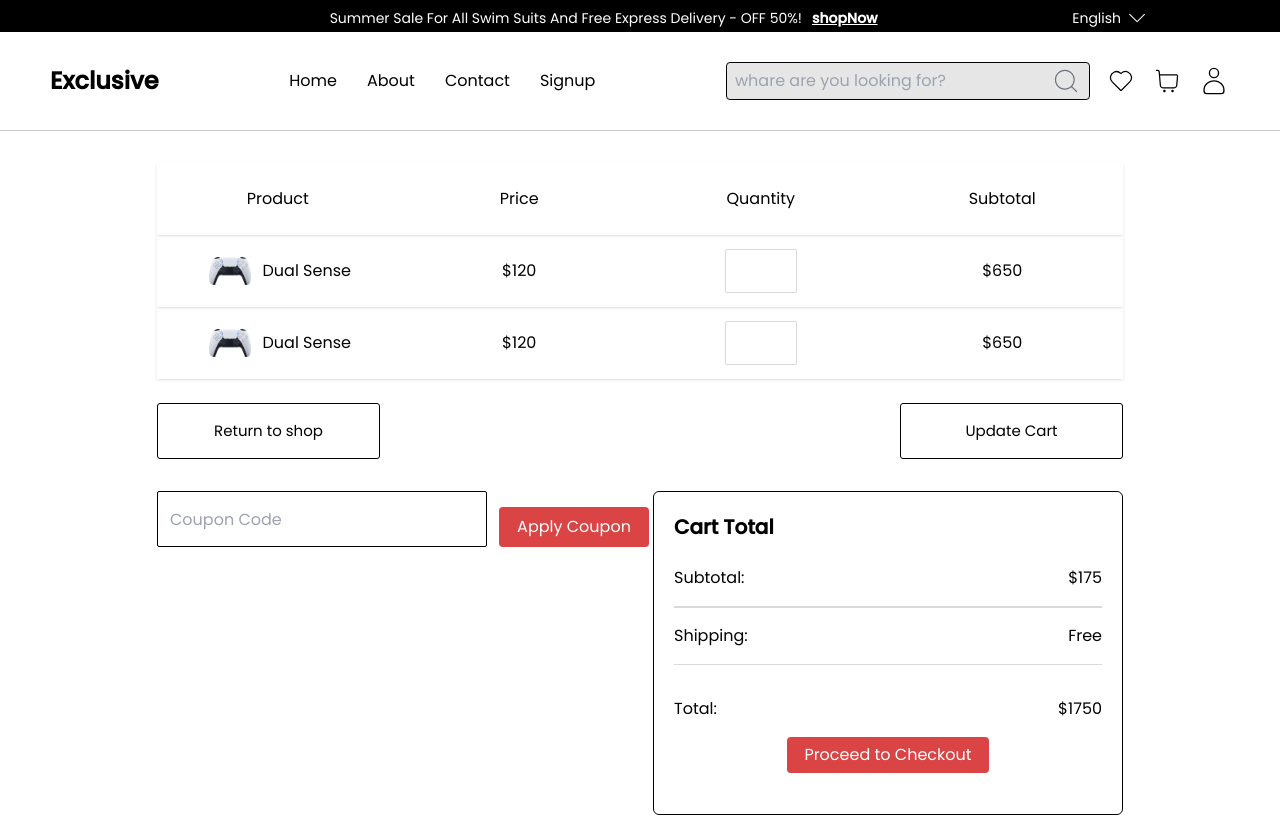
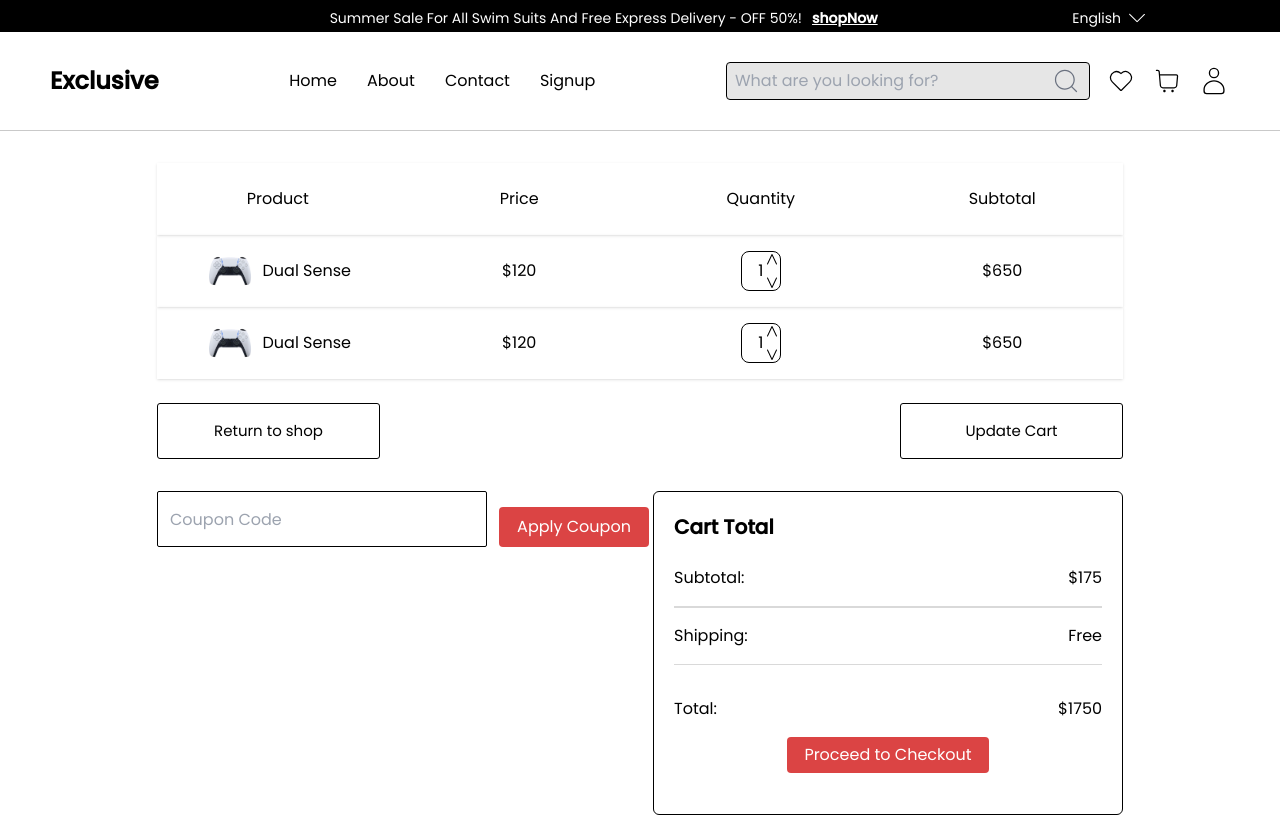
Before and after one commit to aryal31/Ecommerce-, a React (Vite) app: page /cart in a window 1280 px wide. Shown: the top 817 px of the page. Built offline with nearby package versions, Linux system fonts and the light colour scheme.

Commit message:
update: custom increment-decrement button

```diff
--- a/src/components/CartTotalbox.jsx
+++ b/src/components/CartTotalbox.jsx
@@ -5,7 +5,7 @@ const CartTotalbox = () => {
     <div className="border-[1.5px] border-black rounded-md flex flex-col w-[400px] md:w-[470px] md:h-[324px] p-5">
       <div className="text-[20px] font-semibold mb-[24px]">Cart Total</div>
       <div className="flex justify-between">
-        <p className="text-[16px] md:text-[16px]">Subtotal:</p>
+        <p className="text-[16px]  md:text-[16px]">Subtotal:</p>
         <p>$175</p>
       </div>
       <div className="bg-[#D9D9D9] w-full h-[1.5px] my-[16px]"></div>
--- a/src/components/Cartitemcard.jsx
+++ b/src/components/Cartitemcard.jsx
@@ -1,5 +1,6 @@
 import React from "react";
 import controller from "../assets/images/controller.png";
+import Quantitycounter from "./Quantitycounter";
 
 const Cartitemcard = () => {
   return (
@@ -10,7 +11,8 @@ const Cartitemcard = () => {
         </div>
         <p className="text-center text-[12px] md:text-[16px]">$120</p>
         <div className="flex justify-center">
-          <input type="number" className="border-[#d9d9d9] border-[1.5px] rounded-sm bg-none w-[72px] h-[44px] text-center" />
+          <Quantitycounter></Quantitycounter>
+          {/* <input type="number" className="border-[#d9d9d9] border-[1.5px] rounded-sm bg-none w-[72px] h-[44px] text-center" /> */}
         </div>
         <p className="text-center text-[12px] md:text-[16px]">$650</p>
       </div>
--- a/src/components/Navbar.jsx
+++ b/src/components/Navbar.jsx
@@ -53,7 +53,7 @@ const Navbar = () => {
           <div className="bg-[#e6e6e6] px-2 py-[3px] border border-black rounded-[4px] flex items-center">
             <input
               type="text"
-              placeholder="whare are you looking for?"
+              placeholder="What are you looking for?"
               className="bg-transparent outline-none"
             />
             <CiSearch className="text-gray-500 size-[30px]" />
--- /dev/null
+++ b/src/components/Quantitycounter.jsx
@@ -0,0 +1,34 @@
+import React, { useState } from "react";
+
+import { PiGreaterThan } from "react-icons/pi";
+
+const Quantitycounter = () => {
+  const [count, setCount] = useState(1);
+
+  const handleIncrement = () => {
+    setCount(prev=>prev+1);
+  };
+
+  const handleDecrement = ()=>{
+    if(count >1){
+      setCount(prev=>prev-1)
+    }
+  }
+  return (
+    <div>
+      <div className="border-black border-[1px] h-[40px] w-[40px] md:h-[40px] md:w-[40px]bor rounded-lg relative flex items-center justify-center">
+        <PiGreaterThan
+          className="rotate-90 absolute right-0 bottom-0 cursor-pointer"
+          onClick={() => handleDecrement()}
+        />
+        <PiGreaterThan
+          className="-rotate-90 absolute top-0 right-0 cursor-pointer"
+          onClick={() => handleIncrement()}
+        />
+        <p className="">{count}</p>
+      </div>
+    </div>
+  );
+};
+
+export default Quantitycounter;
```
